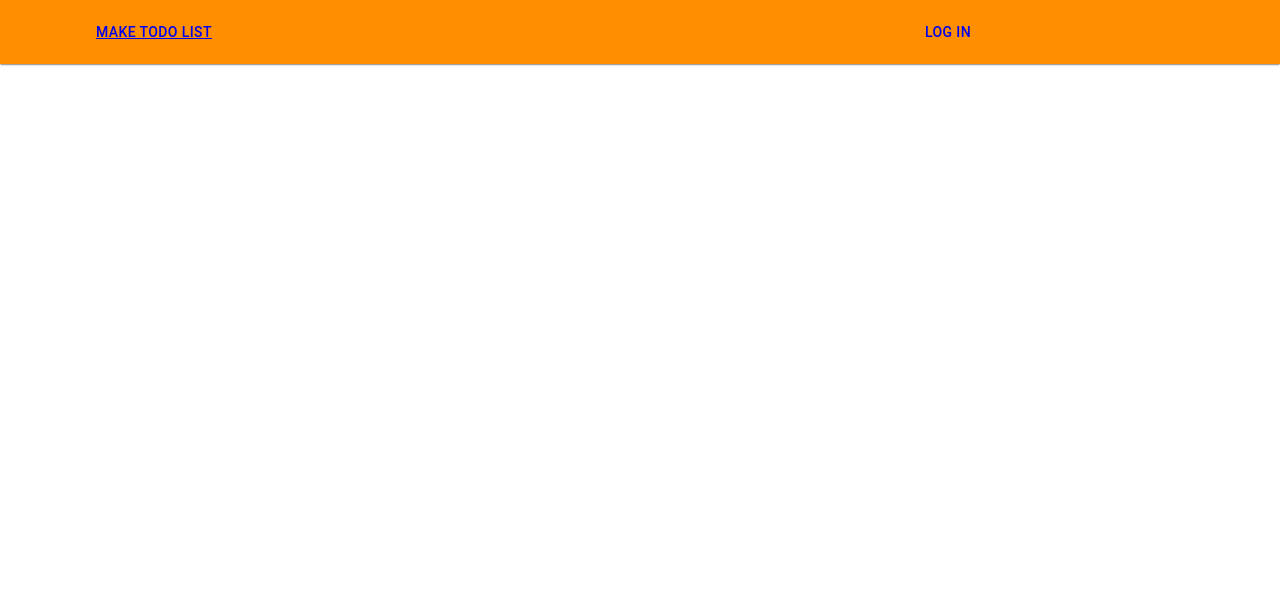
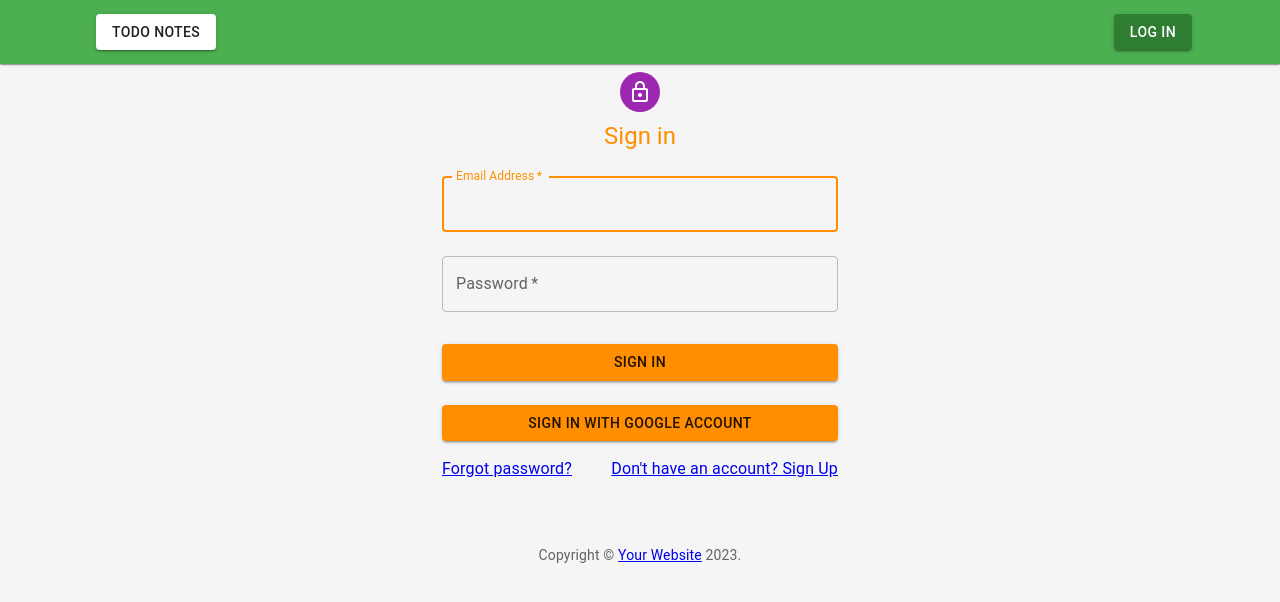
Before and after one commit to bishnuthapako/make-daily-todolist, a React (Create React App) app: page /post/1 in a window 1280 px wide. Shown: the top 602 px of the page. Built offline with nearby package versions, Linux system fonts and the light colour scheme; no server answers; the database is empty.

Commit message:
completed delete

```diff
--- a/public/index.html
+++ b/public/index.html
@@ -11,12 +11,12 @@
     />
     <link rel="apple-touch-icon" href="%PUBLIC_URL%/logo192.png" />
 
+
     <link rel="manifest" href="%PUBLIC_URL%/manifest.json" />
     <link
       rel="stylesheet"
       href="https://fonts.googleapis.com/icon?family=Material+Icons"
     />
-
     <title>React App</title>
   </head>
   <body>
--- a/src/component/App.js
+++ b/src/component/App.js
@@ -26,7 +26,8 @@ const BodyBox = styled(Box)(({theme})=>({
     color: theme.palette.primary.main,
     backgroundColor: theme.palette.grey[100],
     width: "100%",
-    height: "auto"
+    height: "100%",
+    minHeight: "100vh"
 }));
 
 const App = () => {
@@ -68,7 +69,7 @@ const handleDelete = async (id)=> {
       <Routes>
         <Route path="/" element={<Home todoList={todoList} isAuth={isAuth} handleDelete={handleDelete} />} />
         <Route path="/login" element={<Login setIsAuth={setIsAuth} />} />
-        <Route path="/post/view/:id" element={<Post />} />
+        <Route path="/post/:id" element={isAuth ? <Post /> : <Login />} />
         <Route path ="/create" element={<Create getTodolist={getTodolist} />} />
       </Routes>
         </BodyBox>
--- a/src/component/Header.js
+++ b/src/component/Header.js
@@ -3,6 +3,7 @@ import React from 'react'
 import { Link } from 'react-router-dom'
 import {signOut} from "firebase/auth"
 import {auth} from "../config/firebase"
+import { palette } from '@mui/system'
 
 
 const CustomToolbar = styled(Toolbar)({
@@ -13,10 +14,17 @@ const CustomToolbar = styled(Toolbar)({
 
 const FlexBox = styled(Box)({
     display: "flex",
-    justifyContent: "space-between",
-    width: "25%",
+    gap: 6,
     alignItems: "center"
 })
+
+// const NavButton = styled(Button)(({theme})=>({
+//     backgroundColor: theme.palette.error.contrastText,
+//     ':hover' :{
+//         color: theme.palette.error.contrastText,
+//         backgroundColor: theme.palette.secondary.light
+//     }
+// }))
 
 const Header = ({isAuth, setIsAuth}) => {
 
@@ -37,13 +45,15 @@ const Header = ({isAuth, setIsAuth}) => {
 
   return (
     <>
-    <AppBar elevation={1} sx={{bgcolor: "primary.main"}}>
+    <AppBar elevation={1} sx={{bgcolor: "success.light"}}>
             <Container maxWidth="lg">
         <CustomToolbar>
                 <Box>
                     <Button variant="text" sx={{color: "secondary.main"}}>
-                        <Link to="/">
-                        MAKE TODO List
+                        <Link to="/" style={{textDecoration: "none"}}>
+                        <Button variant="contained" sx={{bgcolor: "warning.contrastText", textDecoration: "none", ":hover": {
+                            color: "success.contrastText",
+                        }}}>Todo Notes</Button>
                         </Link>
                     </Button>
                 </Box>
@@ -51,11 +61,11 @@ const Header = ({isAuth, setIsAuth}) => {
                     {
                         isAuth ?
                         <>
-                        <Link to="/create" style={{textDecoration: "none", textTransform: "uppercase"}}>Create TodoList</Link>
-                        <Button variant="outlined" onClick={handleLogOut} sx={{color: "white"}}>log Out</Button>
+                        <Link to="/create" style={{textDecoration: "none", textTransform: "capitalize"}}><Button variant="outlined" color="error">Create Notes</Button></Link>
+                        <Button variant="contained" onClick={handleLogOut} color="success">log Out</Button>
                         </>
                          :
-                         <Button><Link to="/login" style={{textDecoration: "none"}}>Log In</Link></Button>
+                         <Link to="/login" style={{textDecoration: "none"}}><Button variant='contained' color="success">Log In</Button></Link>
                     }
                 </FlexBox>
         </CustomToolbar>
--- a/src/component/page/Home.js
+++ b/src/component/page/Home.js
@@ -8,10 +8,8 @@ import { Link } from 'react-router-dom';
 
 const Home = ({todoList, handleDelete, isAuth}) => {
 
-  // console.log(todo, 'todo')
-  // console.log(todo?.imgurl, 'img')
+ const MAXLENGTH = 100;
 
-  // const createdDate = todo?.createdAt?.toDate()?.toDateString()
   return (
     <Container maxWidth="lg" sx={{mt: 8}}>
       {
@@ -29,7 +27,7 @@ const Home = ({todoList, handleDelete, isAuth}) => {
               {
                 isAuth && todo?.author.id === auth?.currentUser?.uid && (
                   <>
-              <Button type="submit" onClick={()=>handleDelete(todo?.id)}>
+              <Button onClick={()=>handleDelete(todo?.id)}>
                 <MoreVertIcon />
               </Button>
                 </>
@@ -42,14 +40,14 @@ const Home = ({todoList, handleDelete, isAuth}) => {
         />
           <CardContent>
                 <Typography variant="h5" color="text.secondary">
-                  <Link to={`/post/view/${todo.author.id}`} style={{textDecoration: "none"}}>
+                  <Link to={`/post/${todo.id}`} style={{textDecoration: "none"}}>
                   {todo?.title}
                   </Link>
                 </Typography>
             </CardContent>
             <CardContent sx={{mt: -2}}>
               <Typography variant="body2" color="text.secondary">
-              {todo?.description}
+              {todo?.description?.slice(0, 200)}...
               </Typography>
             </CardContent>
         </Card>
--- a/src/component/page/Post.js
+++ b/src/component/page/Post.js
@@ -1,19 +1,62 @@
-import { Box, Typography } from '@mui/material'
-import React from 'react'
+import React, {useState, useEffect} from 'react'
+import { Box, Typography, Grid, Container, Avatar, CardHeader } from '@mui/material'
 import { useParams } from 'react-router-dom'
+import { doc, getDoc } from "firebase/firestore"
+import { db } from "../../config/firebase"
 
 const Post = () => {
   const { id } = useParams()
+
+  const [getTodos, setGetTodos] = useState([])
+  const todoNotesDetails = async ()=>{
+    const todoNotes = doc(db, "notepad", id);
+    const todoRef = await getDoc(todoNotes);
+    setGetTodos(todoRef.data())
+  }
+
+  useEffect(()=>{
+    id && todoNotesDetails()
+  },[id])
+
+
   return (
-    <Box sx={{pt: 10}}>
-      <Typography>
-      Vehicula ipsum a arcu cursus vitae congue mauris rhoncus. Aliquam purus sit amet luctus venenatis. Semper viverra nam libero justo laoreet sit amet. Amet nisl purus in mollis nunc sed id semper. Cursus mattis molestie a iaculis at. Id semper risus in hendrerit gravida rutrum quisque non tellus. Egestas tellus rutrum tellus pellentesque. Dictum at tempo
-      Vehicula ipsum a arcu cursus vitae congue mauris rhoncus. Aliquam purus sit amet luctus venenatis. Semper viverra nam libero justo laoreet sit amet. Amet nisl purus in mollis nunc sed id semper. Cursus mattis molestie a iaculis at. Id semper risus in hendrerit gravida rutrum quisque non tellus. Egestas tellus rutrum tellus pellentesque. Dictum at tempo
-      Vehicula ipsum a arcu cursus vitae congue mauris rhoncus. Aliquam purus sit amet luctus venenatis. Semper viverra nam libero justo laoreet sit amet. Amet nisl purus in mollis nunc sed id semper. Cursus mattis molestie a iaculis at. Id semper risus in hendrerit gravida rutrum quisque non tellus. Egestas tellus rutrum tellus pellentesque. Dictum at tempo
-      Vehicula ipsum a arcu cursus vitae congue mauris rhoncus. Aliquam purus sit amet luctus venenatis. Semper viverra nam libero justo laoreet sit amet. Amet nisl purus in mollis nunc sed id semper. Cursus mattis molestie a iaculis at. Id semper risus in hendrerit gravida rutrum quisque non tellus. Egestas tellus rutrum tellus pellentesque. Dictum at tempo
-      Vehicula ipsum a arcu cursus vitae congue mauris rhoncus. Aliquam purus sit amet luctus venenatis. Semper viverra nam libero justo laoreet sit amet. Amet nisl purus in mollis nunc sed id semper. Cursus mattis molestie a iaculis at. Id semper risus in hendrerit gravida rutrum quisque non tellus. Egestas tellus rutrum tellus pellentesque. Dictum at tempo
-      </Typography>
-    </Box>
+    <Container maxWidth="lg">
+      <Box sx={{width: {xs: "100%"}, bgcolor: "success.contrastText", mt: {xs: 5, sm: 5, lg: 2}, fontSize: {
+        xs: "10px"
+      }}}>
+        <Grid container spacing={2}>
+        <Grid item xs={12} lg={12}>
+            <Box sx={{width: {xs: "95%", md: "98%", lg: "100%"}  , mt: {xs: 3, lg: 5}, height: "auto", pr: {xs: 2, md: 6, lg: 4}, pl: {xs: 2, md: 3, lg: 4}, pt: {xs: 2, md: 6, lg: 4}}}>
+              <Grid container spacing={3}>
+                <Grid item xs={12} md={12} lg={12}>
+                      <Typography variant="h3" sx={{textAlign: "inherit", fontSize: {xs: 28, md: 30, lg: 32}}}>
+                        {getTodos?.title}
+                      </Typography>
+                </Grid>
+                <Grid item xs={12}>
+                  {/*  */}
+            <CardHeader
+          avatar={<Avatar src={getTodos?.imgurl} /> }
+          title={getTodos?.author?.name}
+          subheader={getTodos?.createdAt?.toDate()?.toDateString()}
+        />
+
+                  {/*  */}
+                      {/* <Typography variant="body2" gutterBottom>
+                      {getTodos?.createdAt?.toDate()?.toDateString()} by {getTodos?.createdBy}
+                      </Typography> */}
+                </Grid>
+                <Grid item xs={12}>
+                    <Typography variant="body1" sx={{textAlign: "justify"}}>
+                      {getTodos?.description}
+                      </Typography>
+                </Grid>
+              </Grid>
+            </Box>
+        </Grid>
+        </Grid>
+      </Box>
+  </Container>
   )
 }
 
```
